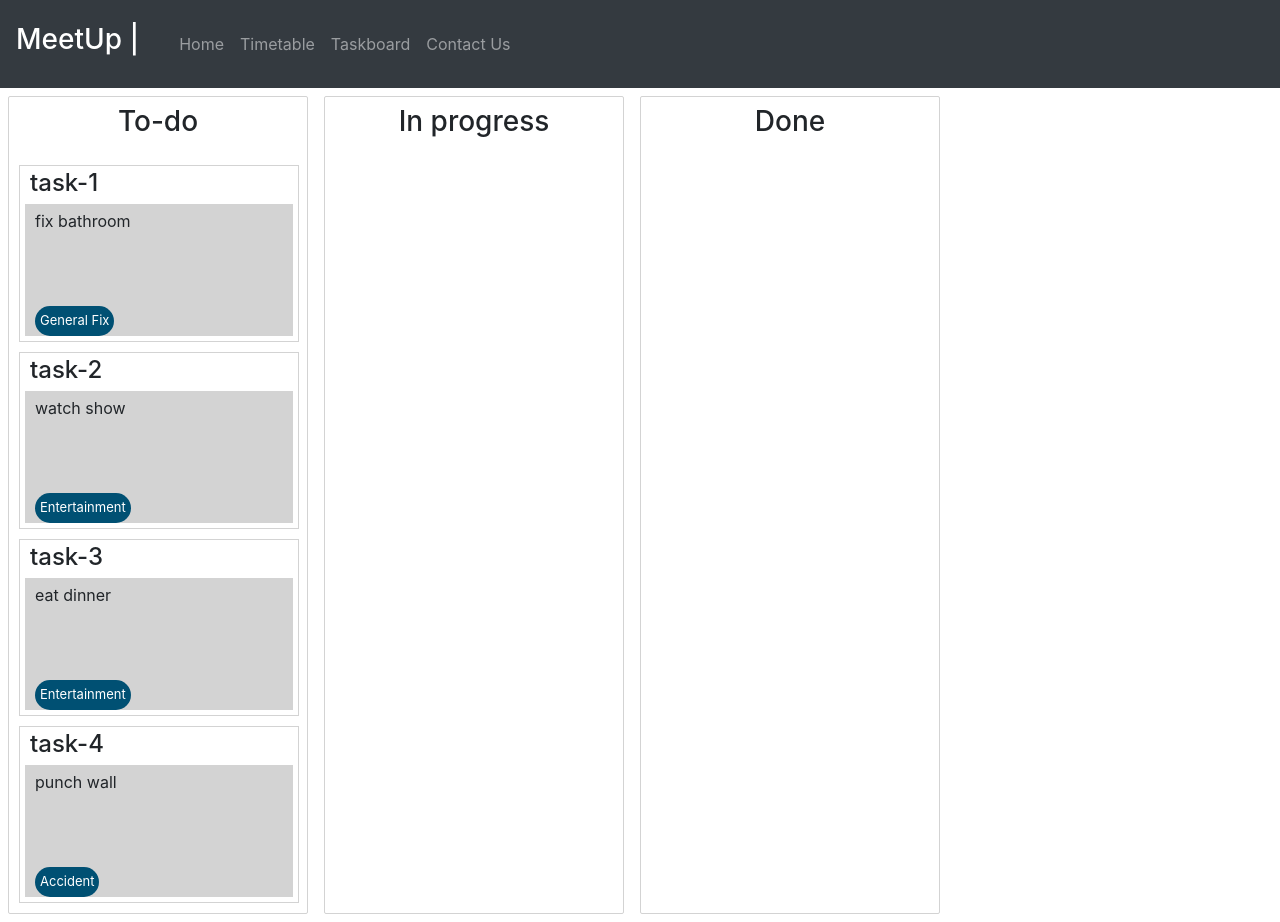
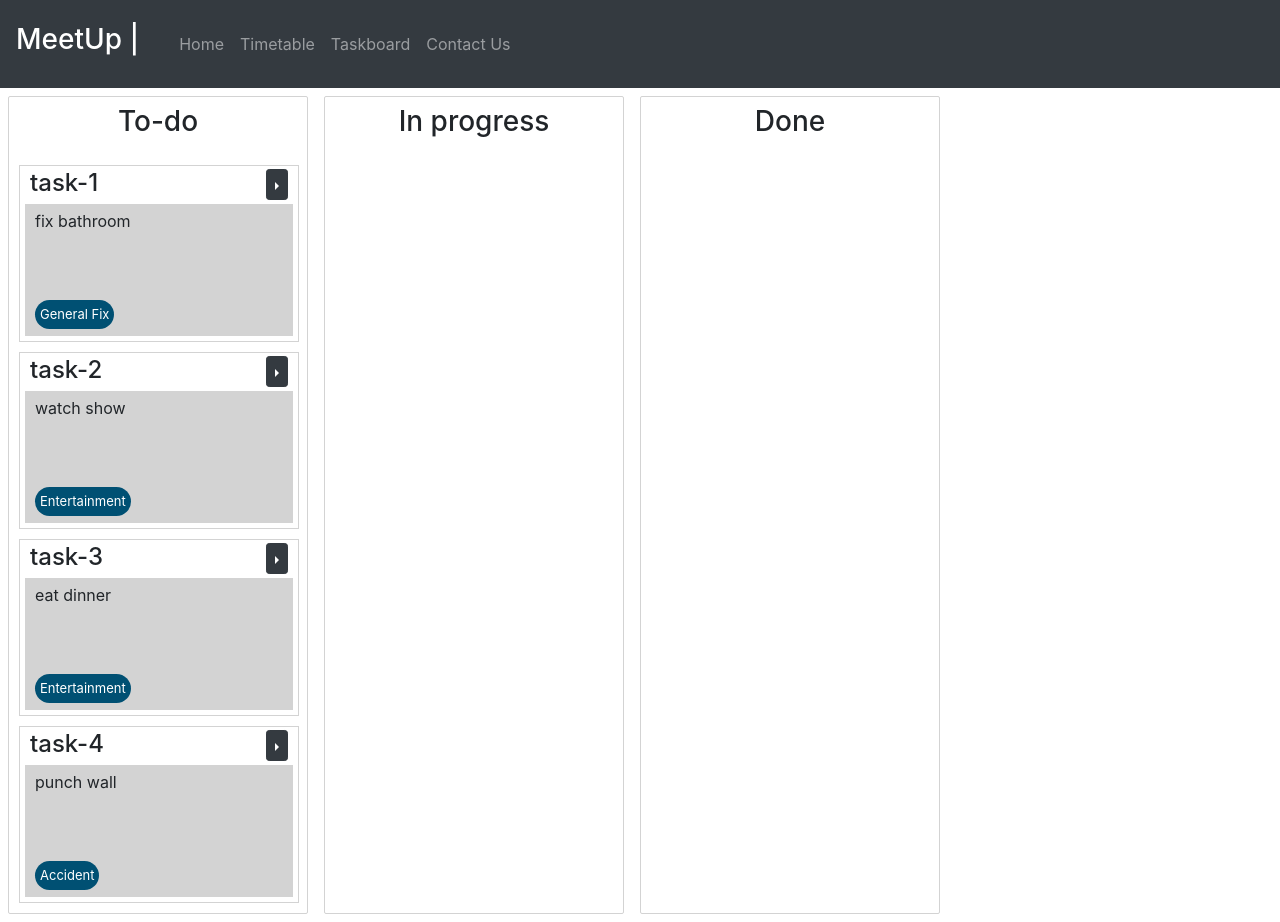
Before and after one commit to JVlelodic/MeetUp-MERN-, a React (Create React App) app in the folder eventor/: page /taskboard in a window 1280 px wide. Built offline with nearby package versions, Linux system fonts and the light colour scheme.

Commit message:
fixing styling

```diff
--- a/eventor/src/components/Task.js
+++ b/eventor/src/components/Task.js
@@ -1,6 +1,7 @@
 import React from 'react';
 import styled from 'styled-components';
 import {Draggable} from 'react-beautiful-dnd';
+import {Dropdown, DropdownButton} from 'react-bootstrap';
 
 const Container = styled.div`
     width: 280px;
@@ -35,29 +36,37 @@ const Tag = styled.div`
     font-size: small;
     color: white;
     padding: 5px;
-    border-radius:25px;
+    border-radius: 25px;
     display: inline-block;
     position: absolute;
-    bottom: 0;
+    bottom: 5%;
 `;
 
-const Card = (props) =>{
-    return (
-        <CardContainer>
-            <Heading className = "text-left">
-                {props.heading}
-            </Heading>
-            <Body>
-                <div>{props.body}</div>
-                <Tag>{props.event}</Tag>
-            </Body>
-        </CardContainer>
-    );
+
+
+export default class Task extends React.Component{
+
+    state = {
+        toRender : true,
+        editForm : false
     }
 
-export default class Task extends React.Component{
+    delete = () =>{
+        this.setState({
+            toRender: !this.state.toRender,
+        })
+    }
+
+    onClick = () => {
+        this.setState({
+            editForm : !this.state.editForm,
+        });
+        console.log(this.state.editForm);
+    }
+
     render(){
-        return (
+            if(this.state.toRender){
+                return(
                     <Draggable draggableId = {this.props.task.id} index={this.props.index}>
                         {(provided,snapshot)=>(
                             <Container
@@ -67,6 +76,8 @@ export default class Task extends React.Component{
                             isDragging = {snapshot.isDragging}
                             >
                                 <Card
+                                delete = {this.delete}
+                                onClick = {this.onClick}
                                 heading = {this.props.task.id}
                                 body = {this.props.task.content}
                                 event = {this.props.task.event}
@@ -75,6 +86,38 @@ export default class Task extends React.Component{
                             </Container>
                         )}
                     </Draggable>
+                )
+            }else{
+                return null;
+            }
+    }
+}
+
+const Card = (props) =>{
+    return (
+        <CardContainer>
+            <Heading className = "text-left">
+                {props.heading}
+                <DropdownButton
+                drop = "right"
+                className = "float-right"
+                size = "sm"
+                variant = "dark"
+                title = ""
+                >
+                    <Dropdown.Item
+                    as="button"
+                    onClick = {()=>{console.log("hello world")}}
+                    >
+                        Edit
+                    </Dropdown.Item>
+                    <Dropdown.Item as="button" onClick = {props.delete}>Delete</Dropdown.Item>
+                </DropdownButton>
+            </Heading>
+            <Body>
+                <div>{props.body}</div>
+                <Tag>{props.event}</Tag>
+            </Body>
+        </CardContainer>
     );
 }
-}
--- a/eventor/src/components/Taskboard.js
+++ b/eventor/src/components/Taskboard.js
@@ -15,7 +15,7 @@ class Taskboard extends React.Component{
     onDragStart = () =>{
         // document.body.style.color = 'orange';
         // document.body.style.transition = 'background-color 0.2 ease';
-        document.body.style.backgroundColor = 'rgb(199,180,142)';
+        // document.body.style.backgroundColor = 'rgb(199,180,142)';
     }
 
     // Changing background opacity
```
Lines whose indentation alone changed are shown as unchanged.
